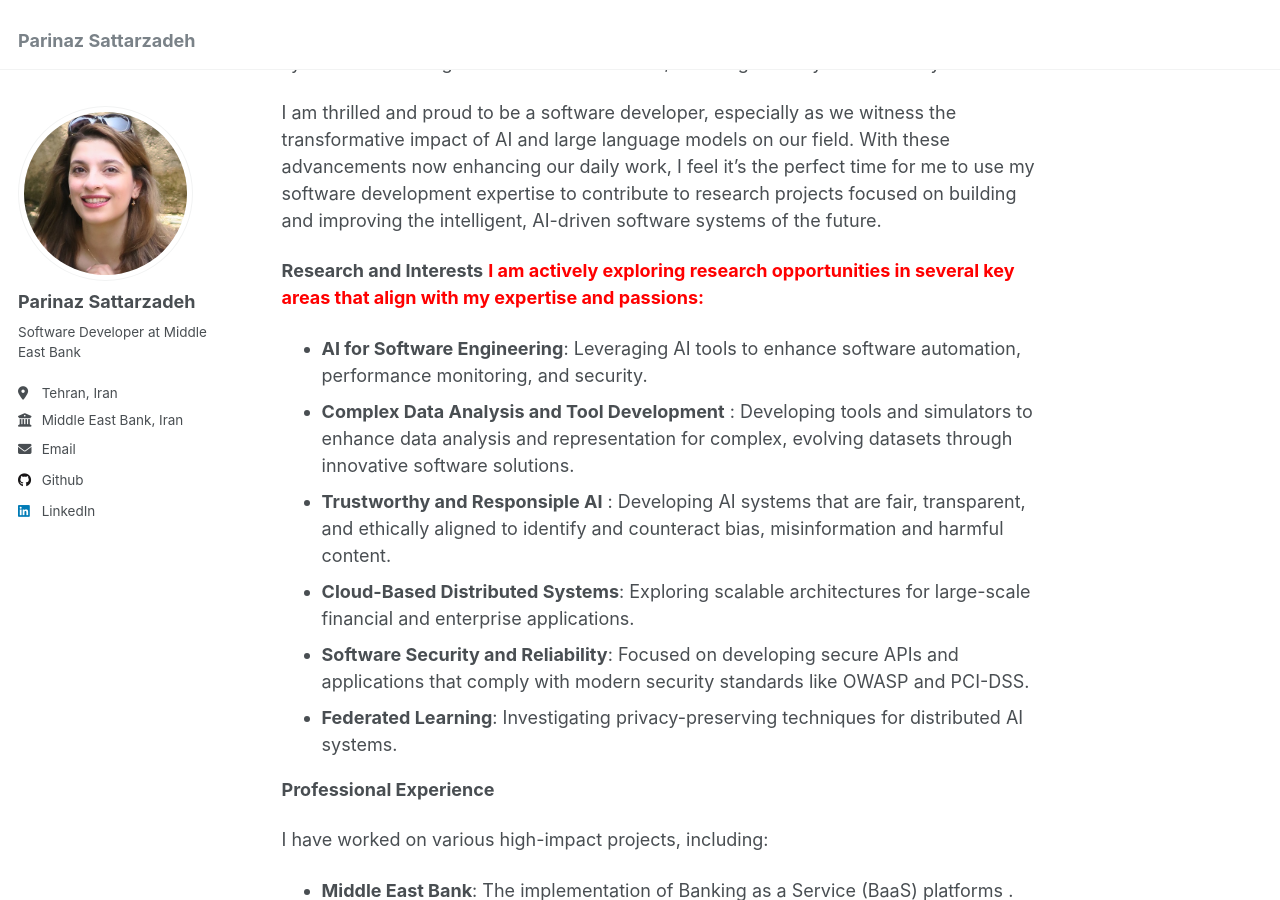
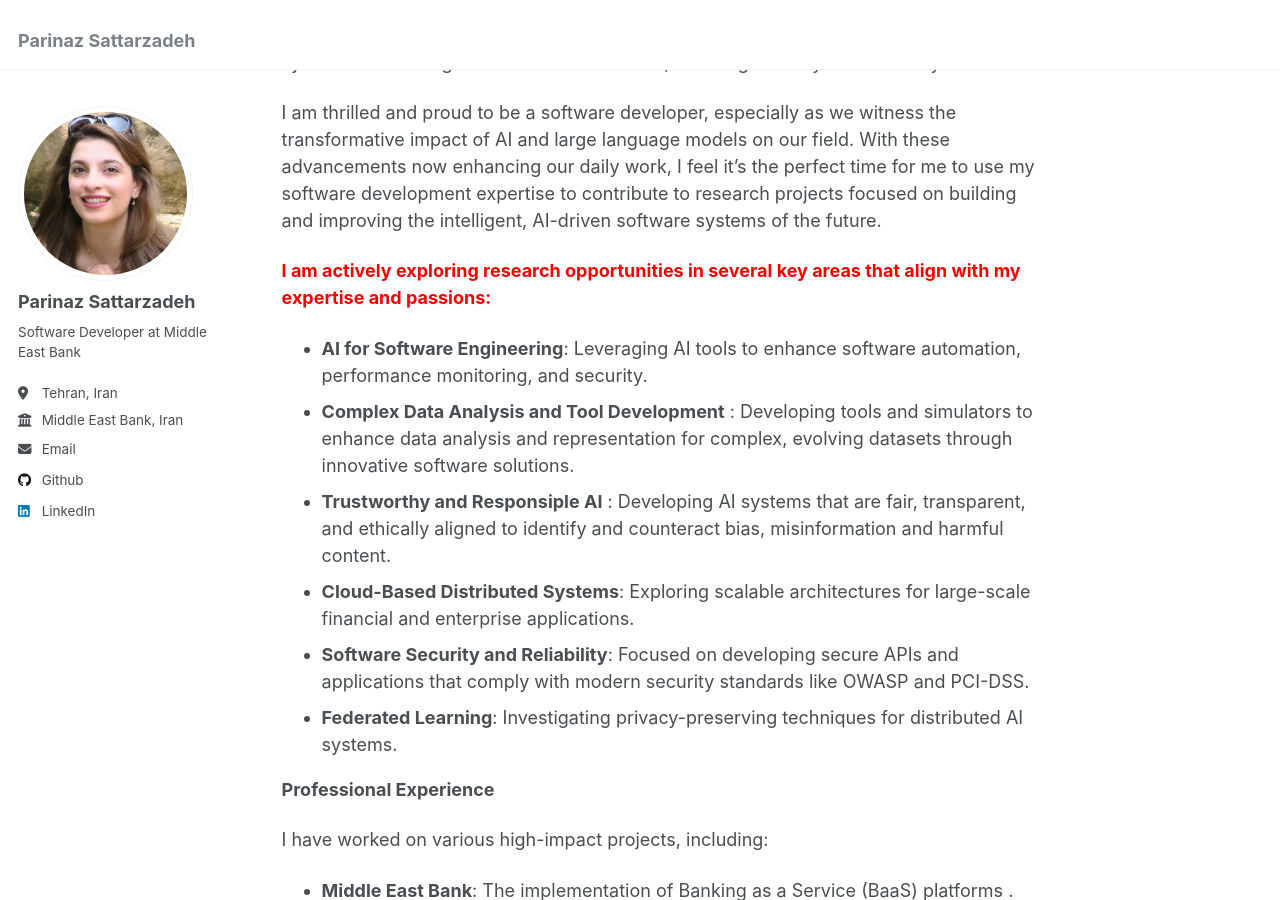
Before and after one commit to parinaz-st/parinaz-st.github.io, a Jekyll site: the page built from _pages/about.md, in a window 1280 px wide and 900 px high, scrolled down 420 px. Built offline with Jekyll 4.4.1, drawn with Linux system fonts in a browser that asks for light colours.

Commit message:
Update about.md

```diff
--- a/_pages/about.md
+++ b/_pages/about.md
@@ -15,7 +15,7 @@ I hold a Master's degree in Computer Engineering with a focus on Artificial Inte
 I am thrilled and proud to be a software developer, especially as we witness the transformative impact of AI and large language models on our field. With these advancements now enhancing our daily work, I feel it's the perfect time for me to use my software development expertise to contribute to research projects focused on building and improving the intelligent, AI-driven software systems of the future.
 
 
-**Research and Interests**
+
 <span style="color:red; font-weight:bold;">I am actively exploring research opportunities in several key areas that align with my expertise and passions:</span>
 
 - **AI for Software Engineering**:  Leveraging AI tools to enhance software automation, performance monitoring, and security.
```
